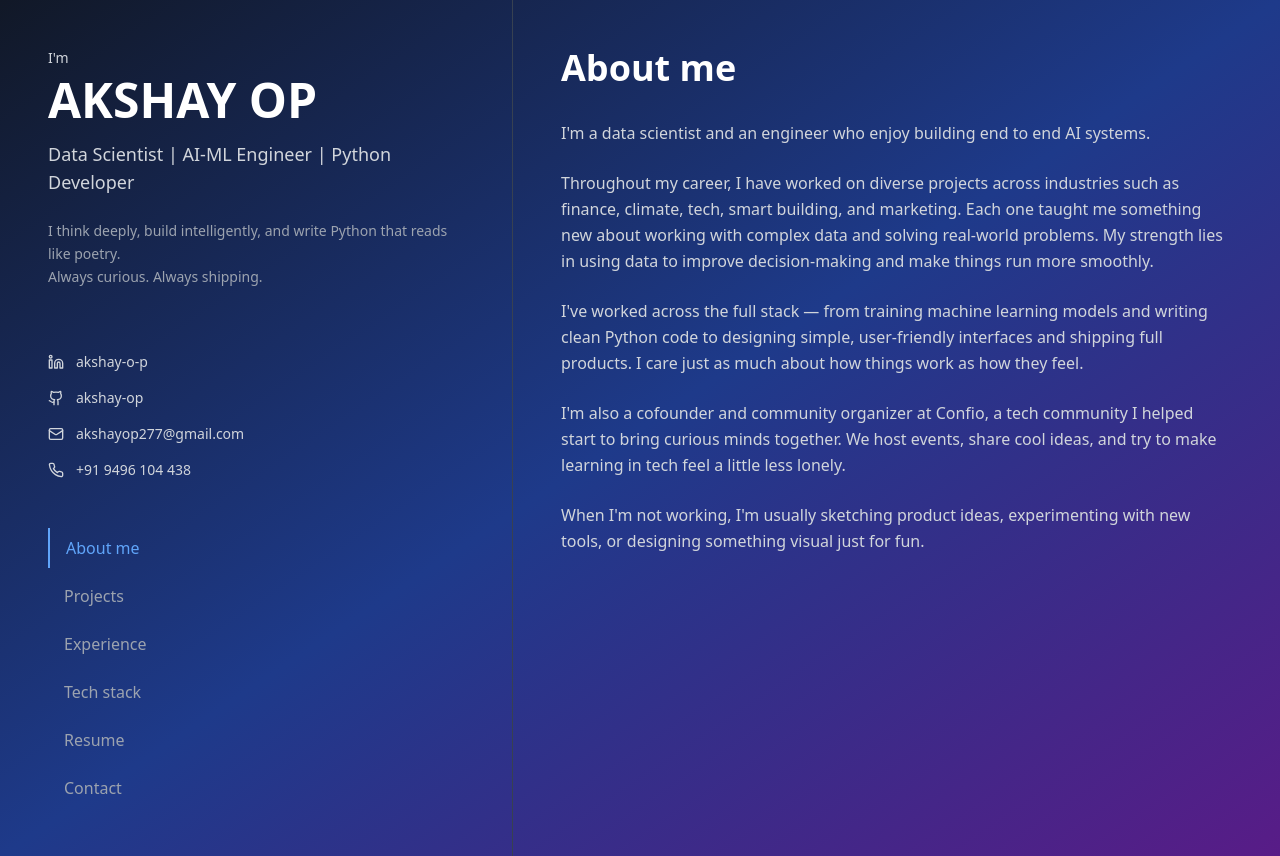
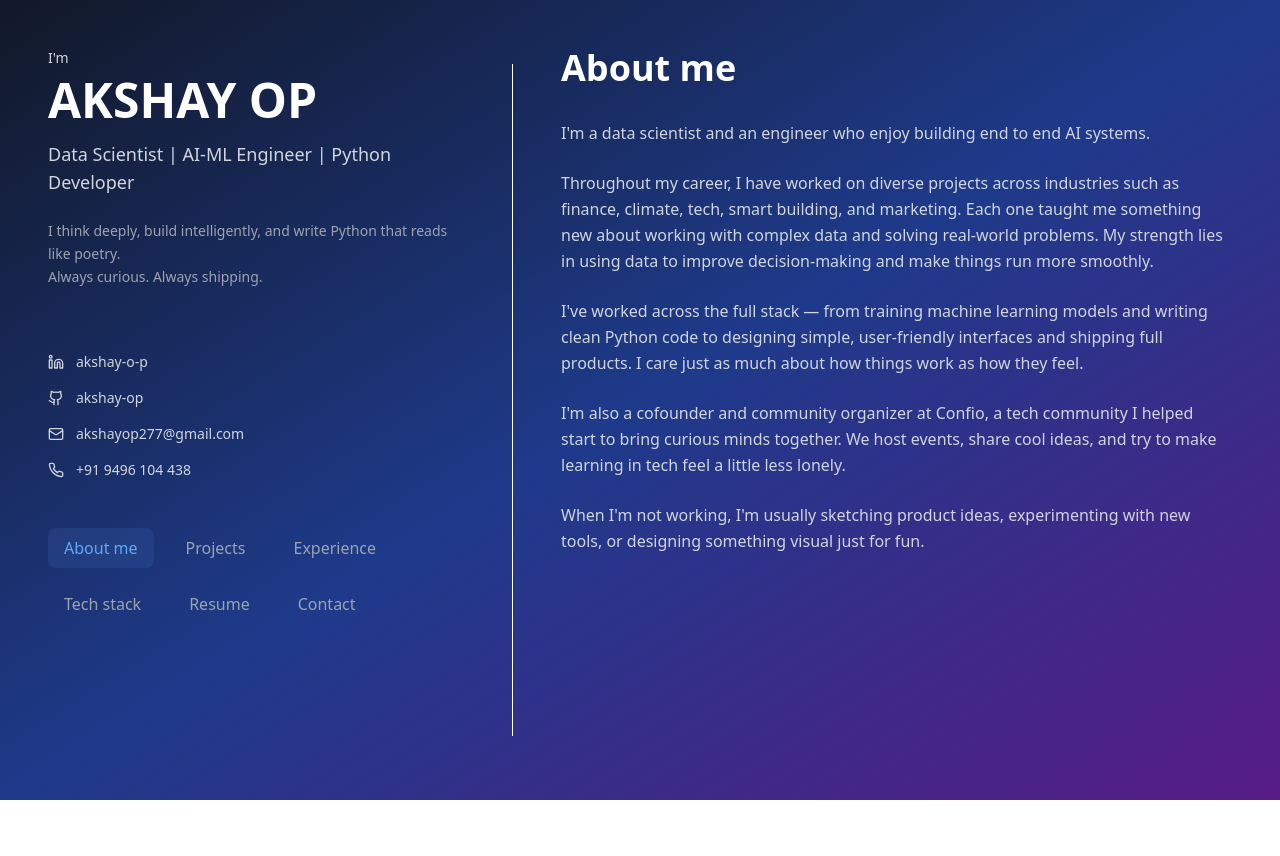
Before and after one commit to akshay-op/akshayop, a React (Vite) app: page / in a window 1280 px wide. Both pictures are taken after a click on the button "About me". After the commit the page ends 800 px from the top, so only its background shows below. Built offline with nearby package versions, Linux system fonts and the light colour scheme.

Commit message:
Refactor: Horizontal navigation and divider
-   Modified the Portfolio component to display navigation items horizontally in the left section.
-   Added a white divider with gaps at the top and bottom.

```diff
--- a/src/components/Portfolio.tsx
+++ b/src/components/Portfolio.tsx
@@ -73,16 +73,16 @@ const Portfolio = () => {
           </div>
         </div>
 
-        {/* Navigation */}
-        <nav className="space-y-2">
+        {/* Navigation - Horizontal Stack */}
+        <nav className="flex flex-wrap gap-4">
           {navigationItems.map((item) => (
             <button
               key={item.id}
               onClick={() => setActiveSection(item.id)}
-              className={`block text-left py-2 px-0 transition-colors duration-200 ${
+              className={`py-2 px-4 transition-colors duration-200 rounded-lg ${
                 activeSection === item.id
-                  ? 'text-blue-400 border-l-2 border-blue-400 pl-4'
-                  : 'text-gray-400 hover:text-blue-300 pl-4'
+                  ? 'text-blue-400 bg-blue-400/10'
+                  : 'text-gray-400 hover:text-blue-300 hover:bg-gray-800/50'
               }`}
             >
               {item.label}
@@ -91,9 +91,18 @@ const Portfolio = () => {
         </nav>
       </div>
 
+      {/* White Divider Line with gaps */}
+      {activeSection && (
+        <div className="hidden md:flex flex-col justify-center h-screen">
+          <div className="h-16"></div>
+          <div className="w-px bg-white flex-1"></div>
+          <div className="h-16"></div>
+        </div>
+      )}
+
       {/* Right Content Area - Only show when a section is active */}
       {activeSection && (
-        <div className="hidden md:block w-1/2 lg:w-3/5 border-l border-gray-700">
+        <div className="hidden md:block flex-1">
           <div className="p-8 md:p-12 h-full overflow-y-auto">
             {renderSection()}
           </div>
```
